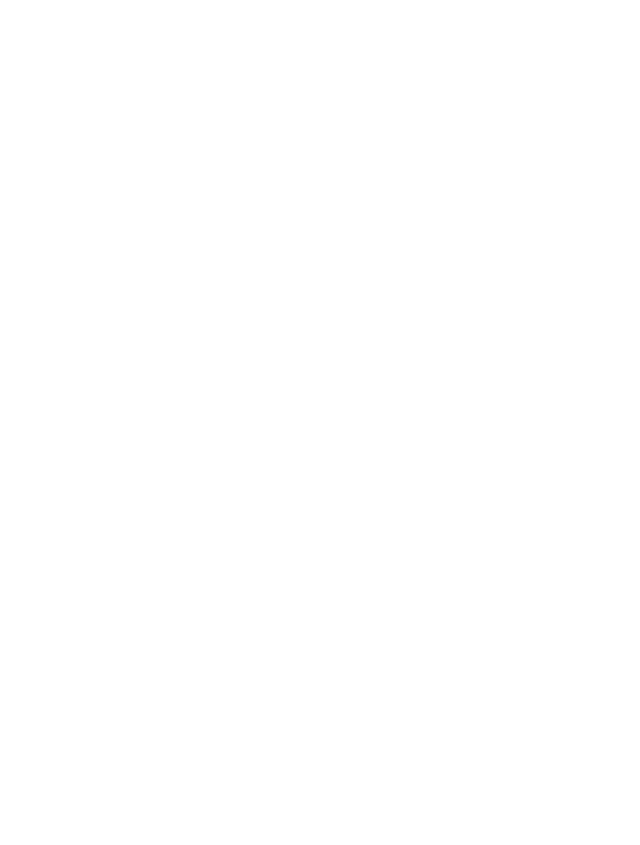
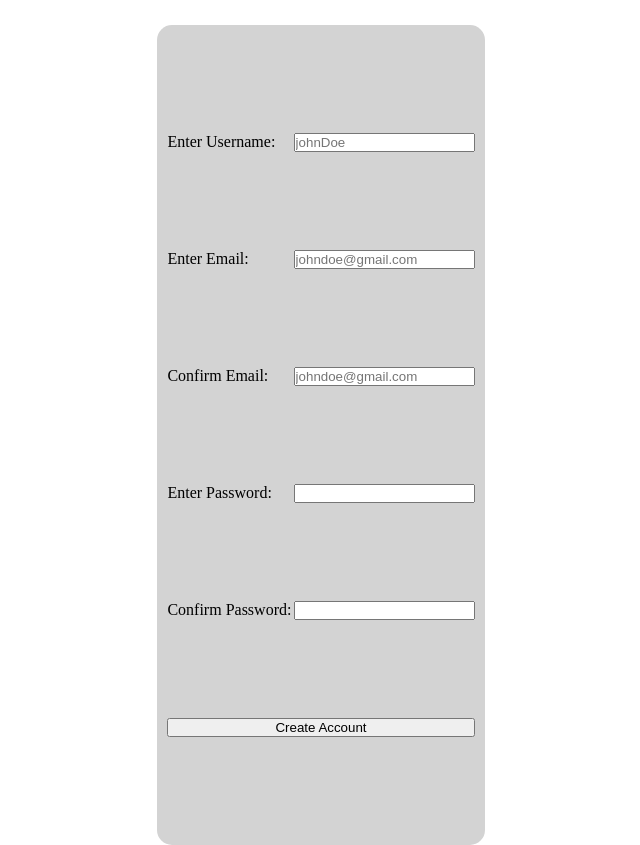
Before and after one commit to RomanMyth/GroupIntro, a plain HTML site: page Sign.html in a window 1280 px wide. Shown: the whole page, without its empty margins (319-959 px from the left). Before the commit the page ends 800 px from the top, so only its background shows below. Drawn offline with Linux system fonts and the light colour scheme.

Commit message:
SignUp page

```diff
--- a/Sign.html
+++ b/Sign.html
@@ -0,0 +1,36 @@
+<html lang="en">
+<head>
+    <meta charset="UTF-8">
+    <meta http-equiv="X-UA-Compatible" content="IE=edge">
+    <meta name="viewport" content="width=device-width, initial-scale=1.0">
+    <title>Document</title>
+    <link rel="stylesheet" href="sign.css">
+</head>
+<body>
+    <div id="container">
+        <form action="">
+            <div class="con">
+                <label for="">Enter Username:</label>
+                <input type="text" placeholder="johnDoe">
+            </div>
+            <div class="con">
+                <label for="">Enter Email:</label>
+                <input type="text" placeholder="johndoe@gmail.com">
+            </div>
+            <div class="con">
+                <label for="">Confirm Email:</label>
+                <input type="text" placeholder="johndoe@gmail.com">
+            </div>
+            <div class="con">
+                <label for="">Enter Password:</label>
+                <input type="text">
+            </div>
+            <div class="con">
+                <label for="">Confirm Password:</label>
+                <input type="text">
+            </div>
+            <button>Create Account</button>
+        </form>
+    </div>
+</body>
+</html>
--- a/login.css
+++ b/login.css
@@ -7,6 +7,7 @@ html{
 }
 body{
     height: 100%;
+    padding-top: 25px;
 }
 #container{
     display: flex;
@@ -25,10 +26,11 @@ body{
     background-color: lightgray;
     padding-left: 30px;
     padding-right: 30px;
+    border-radius: 15px;
 }
 #pass{
     margin-left: 64px;
 }
-#btn1{
+.btn1{
     width: 175px;
 }
--- a/sign.css
+++ b/sign.css
@@ -0,0 +1,32 @@
+*{
+    padding: 0;
+    margin: 0;
+}
+html{
+    height: 100%;
+}
+body{
+    height: 100%;
+    padding-top: 25px;
+}
+#container{
+    height: 100%;
+    width: 60%;
+    display: flex;
+    justify-content: center;
+    margin: auto;
+}
+form{
+    height: 100%;
+    display: flex;
+    flex-direction: column;
+    justify-content: space-evenly;
+    width: 40%;
+    background-color: lightgray;
+    padding: 10px;
+    border-radius: 15px;
+}
+.con{
+    display: flex;
+    justify-content: space-between;
+}
```
Also changed, not shown: Login.html (+8 -3 lines).
